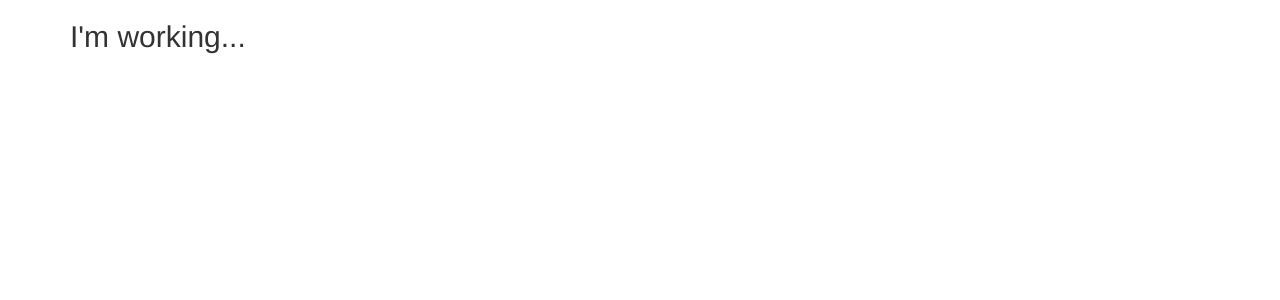
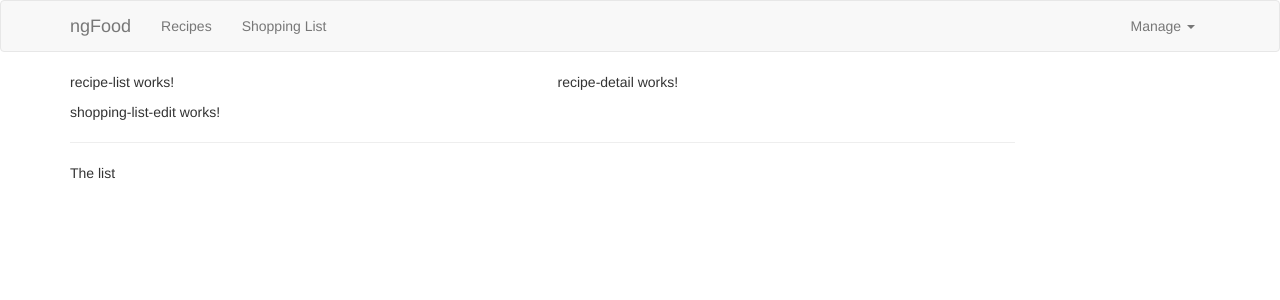
Before and after one commit to n8webdev/ngFood, an Angular app: page / in a window 1280 px wide. Shown: the top 300 px of the page. Built offline with nearby package versions, Linux system fonts and the light colour scheme.

Commit message:
Components positioning

```diff
--- a/src/app/app.component.html
+++ b/src/app/app.component.html
@@ -1,7 +1,9 @@
+<app-navbar></app-navbar>
 <div class="container">
   <div class="row">
     <div class="col-md-12">
-      <h2>I'm working...</h2>
+      <app-recipes></app-recipes>
+      <app-shopping-list></app-shopping-list>
     </div>
   </div>
 </div>
--- a/src/app/app.module.ts
+++ b/src/app/app.module.ts
@@ -8,6 +8,7 @@ import { RecipeItemComponent } from './recipe-book/recipe-item/recipe-item.compo
 import { RecipeDetailComponent } from './recipe-book/recipe-detail/recipe-detail.component';
 import { ShoppingListComponent } from './shopping-list/shopping-list/shopping-list.component';
 import { ShoppingListEditComponent } from './shopping-list/shopping-list-edit/shopping-list-edit.component';
+import { RecipesComponent } from './recipe-book/recipes/recipes.component';
 
 @NgModule({
   declarations: [
@@ -17,7 +18,8 @@ import { ShoppingListEditComponent } from './shopping-list/shopping-list-edit/sh
     RecipeItemComponent,
     RecipeDetailComponent,
     ShoppingListComponent,
-    ShoppingListEditComponent
+    ShoppingListEditComponent,
+    RecipesComponent
   ],
   imports: [
     BrowserModule
--- a/src/app/navbar/navbar.component.html
+++ b/src/app/navbar/navbar.component.html
@@ -1,3 +1,24 @@
-<p>
-  navbar works!
-</p>
+<nav class="navbar navbar-default">
+  <div class="container">
+
+    <div class="navbar-header">
+      <a href="#" class="navbar-brand">ngFood</a>
+    </div>
+
+    <div class="collapse navbar-collapse">
+      <ul class="nav navbar-nav">
+        <li><a href="#">Recipes</a></li>
+        <li><a href="#">Shopping List</a></li>
+      </ul>
+      <ul class="nav navbar-nav navbar-right">
+        <li class="dropdown">
+          <a href="#" class="dropdown-toggle" role="button">Manage <span class="caret"></span></a>
+          <ul class="dropdown-menu">
+            <li><a href="#">Save data</a></li>
+            <li><a href="#">Fetch data</a></li>
+          </ul>
+        </li>
+      </ul>
+    </div>
+  </div>
+</nav>
--- /dev/null
+++ b/src/app/recipe-book/recipes/recipes.component.html
@@ -0,0 +1,8 @@
+<div class="row">
+  <div class="col-md-5">
+    <app-recipe-list></app-recipe-list>
+  </div>
+  <div class="col-md-7">
+    <app-recipe-detail></app-recipe-detail>
+  </div>
+</div>
--- /dev/null
+++ b/src/app/recipe-book/recipes/recipes.component.ts
@@ -0,0 +1,15 @@
+import { Component, OnInit } from '@angular/core';
+
+@Component({
+  selector: 'app-recipes',
+  templateUrl: './recipes.component.html',
+  styleUrls: ['./recipes.component.css']
+})
+export class RecipesComponent implements OnInit {
+
+  constructor() { }
+
+  ngOnInit() {
+  }
+
+}
--- a/src/app/shopping-list/shopping-list/shopping-list.component.html
+++ b/src/app/shopping-list/shopping-list/shopping-list.component.html
@@ -1,3 +1,7 @@
-<p>
-  shopping-list works!
-</p>
+<div class="row">
+  <div class="col-xs-10">
+    <app-shopping-list-edit></app-shopping-list-edit>
+    <hr>
+    <p>The list</p>
+  </div>
+</div>
```
Also changed, not shown: src/app/recipe-book/recipes/recipes.component.css (added), 1 other file (tests, documents, lock files or other folders).
